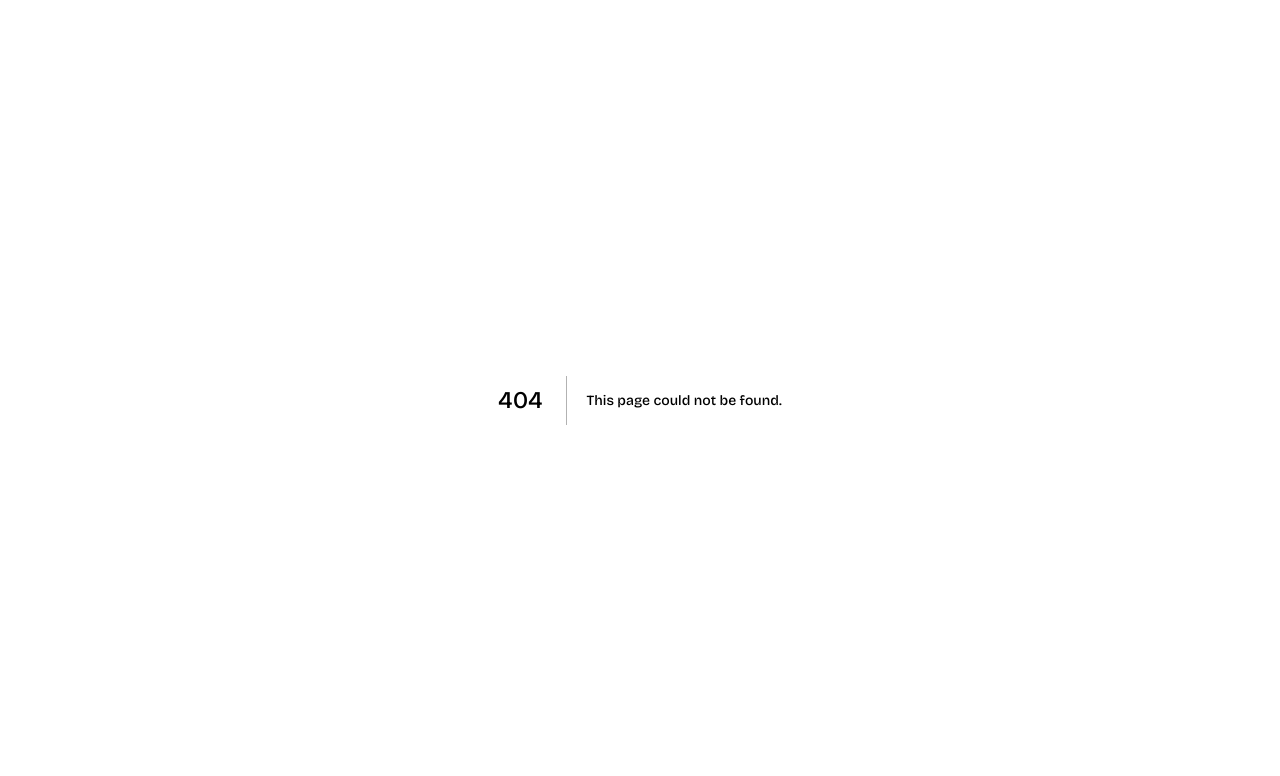
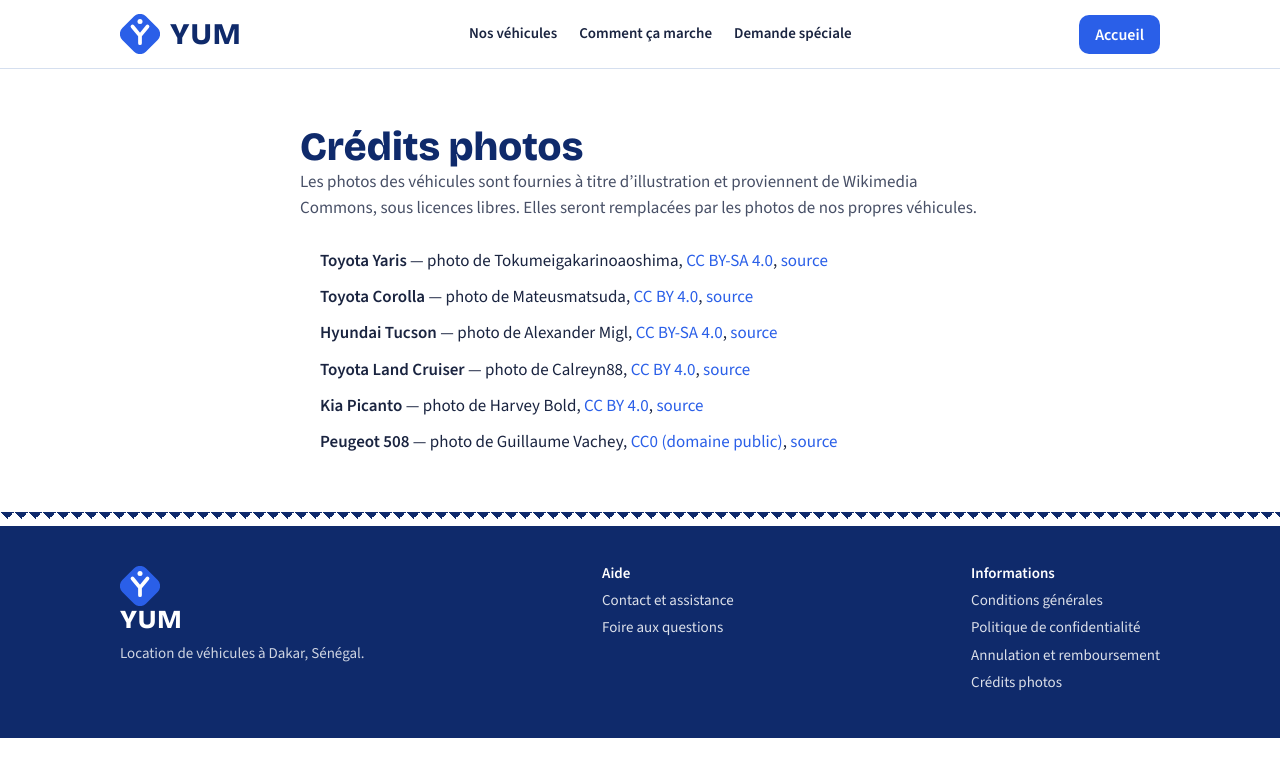
Before and after one commit to mameunivers28-cloud/yum, a Next.js app: page /credits-photos in a window 1280 px wide. Before the commit this address had no page. Shown: the top 776 px of the page. Built offline with nearby package versions, Linux system fonts and the light colour scheme.

Commit message:
Credits photos

```diff
--- a/app/Accueil.tsx
+++ b/app/Accueil.tsx
@@ -122,7 +122,7 @@ export default function Accueil({ cars }: { cars: Car[] }) {
       <footer className="site" id="contact"><div className="wrap">
         <div><a className="logo" href="#" style={{ fontSize: 26 }}><svg aria-hidden="true"><use href="#mark" /></svg>YUM</a><p style={{ margin: "8px 0 0", opacity: 0.8 }}>Location de véhicules à Dakar, Sénégal.</p></div>
         <div><b>Aide</b><a href="#">Contact et assistance</a><a href="#">Foire aux questions</a></div>
-        <div><b>Informations</b><a href="#">Conditions générales</a><a href="#">Politique de confidentialité</a><a href="#">Annulation et remboursement</a></div>
+        <div><b>Informations</b><a href="#">Conditions générales</a><a href="#">Politique de confidentialité</a><a href="#">Annulation et remboursement</a><Link href="/credits-photos">Crédits photos</Link></div>
       </div></footer>
     </>
   );
--- a/app/Shell.tsx
+++ b/app/Shell.tsx
@@ -33,7 +33,7 @@ export default function Shell({ children }: { children: ReactNode }) {
       <footer className="site"><div className="wrap">
         <div><Link className="logo" href="/" style={{ fontSize: 26 }}><svg aria-hidden="true"><use href="#mark" /></svg>YUM</Link><p style={{ margin: "8px 0 0", opacity: 0.8 }}>Location de véhicules à Dakar, Sénégal.</p></div>
         <div><b>Aide</b><a href="#">Contact et assistance</a><a href="#">Foire aux questions</a></div>
-        <div><b>Informations</b><a href="#">Conditions générales</a><a href="#">Politique de confidentialité</a><a href="#">Annulation et remboursement</a></div>
+        <div><b>Informations</b><a href="#">Conditions générales</a><a href="#">Politique de confidentialité</a><a href="#">Annulation et remboursement</a><Link href="/credits-photos">Crédits photos</Link></div>
       </div></footer>
     </>
   );
--- /dev/null
+++ b/app/credits-photos/page.tsx
@@ -0,0 +1,30 @@
+import Shell from "../Shell";
+
+export const metadata = { title: "Crédits photos — YUM" };
+
+const CREDITS = [
+  ["Toyota Yaris", "Tokumeigakarinoaoshima", "CC BY-SA 4.0", "https://creativecommons.org/licenses/by-sa/4.0/", "https://commons.wikimedia.org/wiki/File:Toyota_YARiS_1.5_G_2WD%E3%83%BBCVT_(5BA-MXPA10-AHXGB)_front.jpg"],
+  ["Toyota Corolla", "Mateusmatsuda", "CC BY 4.0", "https://creativecommons.org/licenses/by/4.0/", "https://commons.wikimedia.org/wiki/File:Toyota_Corolla_sedan_E210_hydrid.jpg"],
+  ["Hyundai Tucson", "Alexander Migl", "CC BY-SA 4.0", "https://creativecommons.org/licenses/by-sa/4.0/", "https://commons.wikimedia.org/wiki/File:Hyundai_Tucson_(NX4)_1X7A0424.jpg"],
+  ["Toyota Land Cruiser", "Calreyn88", "CC BY 4.0", "https://creativecommons.org/licenses/by/4.0/", "https://commons.wikimedia.org/wiki/File:2020_Toyota_Land_Cruiser_VX-S_5.7_V8.jpg"],
+  ["Kia Picanto", "Harvey Bold", "CC BY 4.0", "https://creativecommons.org/licenses/by/4.0/", "https://commons.wikimedia.org/wiki/File:2021_KIA_Picanto_1_DPi_-_998cc_1.0_(66PS)_Petrol_-_Blue_Breeze_-_03-2024,_Front.jpg"],
+  ["Peugeot 508", "Guillaume Vachey", "CC0 (domaine public)", "https://creativecommons.org/publicdomain/zero/1.0/", "https://commons.wikimedia.org/wiki/File:Peugeot_508_II_(45834176524).jpg"],
+];
+
+export default function Page() {
+  return (
+    <Shell>
+      <section className="s"><div className="wrap" style={{ maxWidth: 720 }}>
+        <h1 className="dt">Crédits photos</h1>
+        <p className="sub">Les photos des véhicules sont fournies à titre d’illustration et proviennent de Wikimedia Commons, sous licences libres. Elles seront remplacées par les photos de nos propres véhicules.</p>
+        <ul className="credits">
+          {CREDITS.map(([v, a, l, lu, src]) => (
+            <li key={v}>
+              <b>{v}</b> — photo de {a}, <a href={lu} target="_blank" rel="noreferrer">{l}</a>, <a href={src} target="_blank" rel="noreferrer">source</a>
+            </li>
+          ))}
+        </ul>
+      </div></section>
+    </Shell>
+  );
+}
--- a/app/globals.css
+++ b/app/globals.css
@@ -100,3 +100,6 @@ footer.site a{display:block;opacity:.85;text-decoration:none;margin-top:4px}foot
 .adm-head{display:flex;justify-content:space-between;gap:10px;align-items:baseline}.adm-head small{opacity:.7}
 .adm-note{background:var(--soft);border-radius:8px;padding:8px 10px;font-size:15px}
 .adm-veh{grid-template-columns:1fr auto;align-items:center}
+
+.credits{display:grid;gap:10px;padding-left:20px;margin:18px 0 0}
+.credits a{color:var(--blue)}
```
